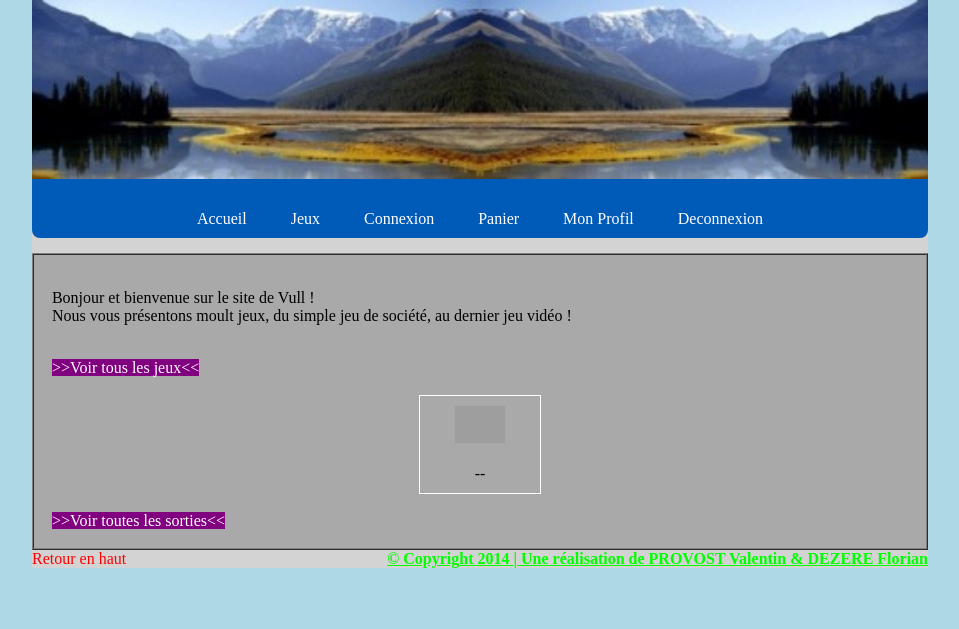
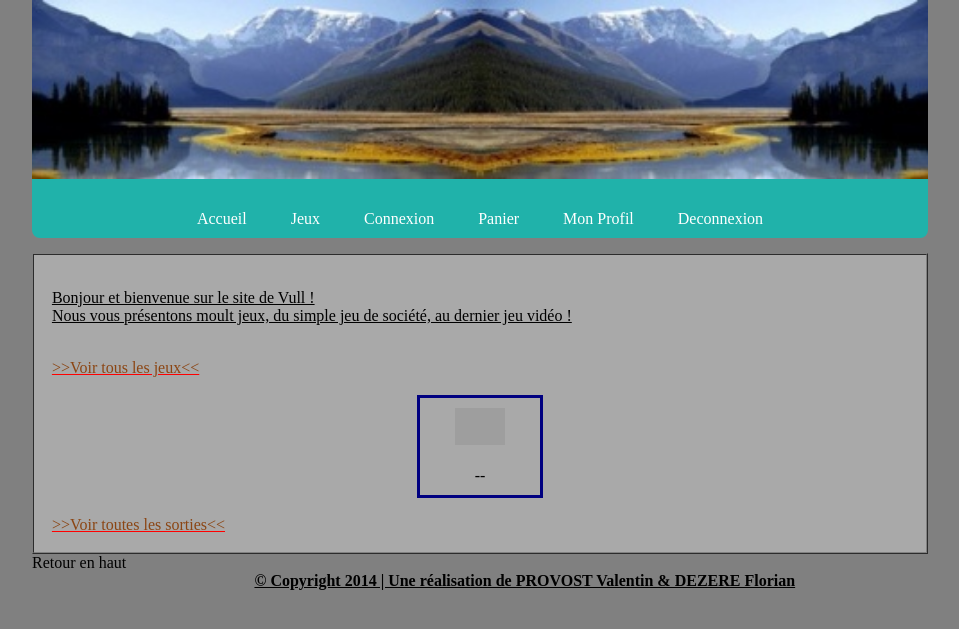
Before and after one commit to DezereFlorian/Web-Dynamique__L2-SPI, a PHP site: page / in a window 1280 px wide. Shown: the top 629 px of the page, without its empty margins (160-1119 px from the left). Run offline with PHP 8.4, Linux system fonts and the light colour scheme; tables that the repository leaves empty or names only in its code hold one stand-in row (values such as "Sample post"); data that the repository does not hold is empty; grey boxes are pictures that could not be loaded.

Commit message:
modif css

```diff
--- a/a_venir.php
+++ b/a_venir.php
@@ -1,7 +1,3 @@
 <?php
-
-/*
- * To change this template, choose Tools | Templates
- * and open the template in the editor.
- */
+    include_once('entete.php');
 ?>
--- a/global.css
+++ b/global.css
@@ -7,12 +7,12 @@
 */
 
 html {
-    background-color: lightblue;
+    background-color: grey;
 }
 body{
     width:70%;
     margin: auto;
-    background-color: lightgrey;
+    background-color: grey; /* ce background modifie la couleur au-dessus du tablea*/
 }
 
 banniere {
@@ -35,7 +35,7 @@ nav ul, nav ul ul {
     margin: 0;
     list-style: none;
     text-align : center;
-    background-color:#005ab7;
+    background-color:lightseagreen;
 
 }
 nav ul li {
@@ -54,7 +54,6 @@ nav ul a {
         display:block;
 
 }
-
 nav ul a:hover {
     color:black;
 
@@ -97,15 +96,18 @@ section{
 
 retour a, retour a:visited{
     text-decoration: none;
-    color: red;
-
+    color: black;
+    width: 80%;
+    text-align: center;
 }
 
 copyright{
     font-weight: bold;
     float: right;
     text-decoration: underline;
-    color: lime;
+    color: black;
+    width: 90%;
+    text-align: center;
 }
 table{
     border-collapse: collapse;
@@ -114,7 +116,7 @@ table{
     margin-right:auto;
 }
 td{
-    border:1px solid white;
+    border:3px solid navy;
     padding:10px;
     width:100px;
 }
@@ -129,7 +131,11 @@ section a:hover{
 }
 
 .lienbasique, .lienbasique:visited {
-    text-decoration: none;
-    background-color: purple;
-    color: white;
+    text-decoration: underline;
+    color: saddlebrown;
+    text-decoration-color: red;
 }
+
+p{
+    text-decoration: underline;
+}
--- a/mon_profil.php
+++ b/mon_profil.php
@@ -1,7 +1,3 @@
 <?php
-
-/*
- * To change this template, choose Tools | Templates
- * and open the template in the editor.
- */
+    include_once('entete.php');
 ?>
--- a/panier.php
+++ b/panier.php
@@ -1,7 +1,3 @@
 <?php
-
-/*
- * To change this template, choose Tools | Templates
- * and open the template in the editor.
- */
+    include_once('entete.php');
 ?>
--- a/seconnecter.php
+++ b/seconnecter.php
@@ -1,7 +1,3 @@
 <?php
-
-/*
- * To change this template, choose Tools | Templates
- * and open the template in the editor.
- */
+    include_once('entete.php');
 ?>
```
Also changed, not shown: jeux.php (+4 -5 lines).
